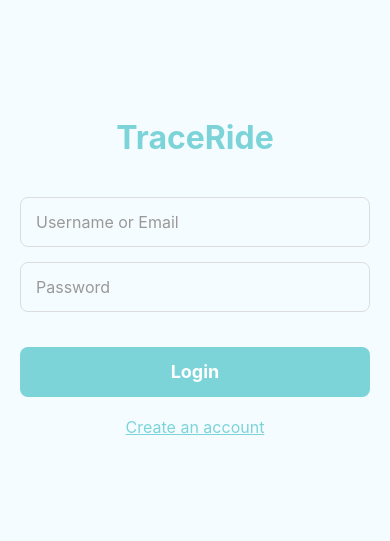
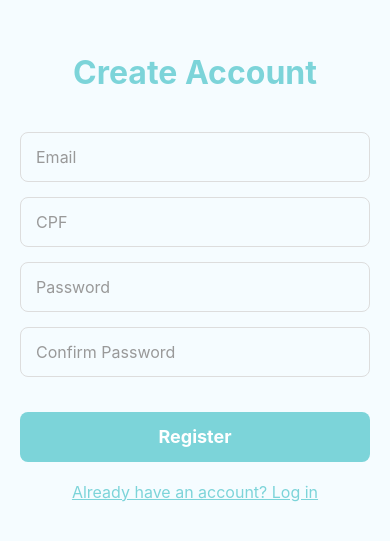
Before and after one commit to Victormiluu/TraceRideApp, a React Native app: screen /Register in a window 390 px wide. Shown: the part 145-686 px from the top of the page. Built offline with nearby package versions, Linux system fonts and the light colour scheme.

Commit message:
Ajustes e tela de criação da conta

```diff
--- a/App.tsx
+++ b/App.tsx
@@ -5,6 +5,7 @@ import { RootStackParamList } from './types';
 import LoginScreen from './src/screens/LoginScreean';
 import VehiclesScreen from './src/screens/VehiclesScreen';
 import VehicleMapScreen from './src/screens/VehicleMapScreen';
+import RegisterScreen from './src/screens/RegisterScreen';
 
 const Stack = createStackNavigator<RootStackParamList>();
 
@@ -27,6 +28,12 @@ export default function App() {
           component={VehicleMapScreen}
           options={{ title: 'Vehicle Location' }}
         />
+          <Stack.Screen
+        name="Register"
+        component={RegisterScreen}
+         options={{ headerShown: false }}
+
+      />
       </Stack.Navigator>
     </NavigationContainer>
   );
--- a/package.json
+++ b/package.json
@@ -9,18 +9,18 @@
     "web": "expo start --web"
   },
   "dependencies": {
+    "@expo/vector-icons": "^14.1.0",
     "@react-navigation/native": "^7.1.9",
     "@react-navigation/stack": "^7.3.2",
     "expo": "~53.0.9",
+    "expo-location": "~18.1.4",
     "expo-status-bar": "~2.2.3",
     "react": "19.0.0",
     "react-native": "0.79.2",
     "react-native-maps": "1.7.1",
     "react-native-safe-area-context": "5.4.0",
     "react-native-screens": "~4.10.0",
-    "react-native-vector-icons": "^10.2.0",
-    "expo-location": "~18.1.4",
-    "@expo/vector-icons": "^14.1.0"
+    "react-native-vector-icons": "^10.2.0"
   },
   "devDependencies": {
     "@babel/core": "^7.25.2",
--- a/src/screens/LoginScreean.tsx
+++ b/src/screens/LoginScreean.tsx
@@ -36,9 +36,10 @@ const LoginScreen = ({ navigation }: Props) => {
         <Text style={styles.buttonText}>Login</Text>
       </TouchableOpacity>
 
-      <TouchableOpacity onPress={() => console.log('Create account')}>
-        <Text style={styles.createAccountText}>Create an account</Text>
-      </TouchableOpacity>
+      <TouchableOpacity onPress={() => navigation.navigate('Register')}>
+  <Text style={styles.createAccountText}>Create an account</Text>
+</TouchableOpacity>
+
     </View>
   );
 };
--- /dev/null
+++ b/src/screens/RegisterScreen.tsx
@@ -0,0 +1,144 @@
+import React, { useState } from 'react';
+import { View, Text, TextInput, TouchableOpacity, StyleSheet, Alert } from 'react-native';
+import { StackNavigationProp } from '@react-navigation/stack';
+import { RootStackParamList } from '../../types';
+
+type RegisterScreenNavigationProp = StackNavigationProp<RootStackParamList, 'Register'>;
+
+type Props = {
+  navigation: RegisterScreenNavigationProp;
+};
+
+const primaryColor = '#7CD4D9';
+
+const RegisterScreen = ({ navigation }: Props) => {
+  const [email, setEmail] = useState('');
+  const [cpf, setCpf] = useState('');
+  const [password, setPassword] = useState('');
+  const [confirmPassword, setConfirmPassword] = useState('');
+
+  const [errors, setErrors] = useState({
+    email: false,
+    cpf: false,
+    password: false,
+    confirmPassword: false,
+  });
+
+  const handleRegister = () => {
+    const newErrors = {
+      email: !email,
+      cpf: !cpf,
+      password: !password,
+      confirmPassword: !confirmPassword || password !== confirmPassword,
+    };
+
+    setErrors(newErrors);
+
+    const hasErrors = Object.values(newErrors).some(Boolean);
+    if (hasErrors) {
+      Alert.alert('Error', 'Please fill all required fields.');
+      return;
+    }
+
+    console.log('Account created!');
+    navigation.replace('Login');
+  };
+
+  return (
+    <View style={styles.container}>
+      <Text style={styles.title}>Create Account</Text>
+
+      <TextInput
+        style={[styles.input, errors.email && styles.inputError]}
+        placeholder="Email"
+        placeholderTextColor="#999"
+        value={email}
+        onChangeText={setEmail}
+      />
+
+      <TextInput
+        style={[styles.input, errors.cpf && styles.inputError]}
+        placeholder="CPF"
+        placeholderTextColor="#999"
+        value={cpf}
+        onChangeText={setCpf}
+        keyboardType="numeric"
+      />
+
+      <TextInput
+        style={[styles.input, errors.password && styles.inputError]}
+        placeholder="Password"
+        placeholderTextColor="#999"
+        secureTextEntry
+        value={password}
+        onChangeText={setPassword}
+      />
+
+      <TextInput
+        style={[styles.input, errors.confirmPassword && styles.inputError]}
+        placeholder="Confirm Password"
+        placeholderTextColor="#999"
+        secureTextEntry
+        value={confirmPassword}
+        onChangeText={setConfirmPassword}
+      />
+
+      <TouchableOpacity style={styles.registerButton} onPress={handleRegister}>
+        <Text style={styles.buttonText}>Register</Text>
+      </TouchableOpacity>
+
+      <TouchableOpacity onPress={() => navigation.goBack()}>
+        <Text style={styles.loginLink}>Already have an account? Log in</Text>
+      </TouchableOpacity>
+    </View>
+  );
+};
+
+const styles = StyleSheet.create({
+  container: {
+    flex: 1,
+    justifyContent: 'center',
+    padding: 20,
+    backgroundColor: '#F5FCFF',
+  },
+  title: {
+    fontSize: 32,
+    fontWeight: 'bold',
+    color: primaryColor,
+    textAlign: 'center',
+    marginBottom: 40,
+  },
+  input: {
+    height: 50,
+    borderColor: '#DDD',
+    borderWidth: 1,
+    borderRadius: 8,
+    marginBottom: 15,
+    paddingHorizontal: 15,
+    fontSize: 16,
+  },
+  inputError: {
+    borderColor: 'red',
+  },
+  registerButton: {
+    height: 50,
+    backgroundColor: primaryColor,
+    borderRadius: 8,
+    justifyContent: 'center',
+    alignItems: 'center',
+    marginVertical: 20,
+  },
+  buttonText: {
+    color: 'white',
+    fontSize: 18,
+    fontWeight: 'bold',
+  },
+  loginLink: {
+    color: primaryColor,
+    textAlign: 'center',
+    fontSize: 16,
+    textDecorationLine: 'underline',
+  },
+});
+
+export default RegisterScreen;
--- a/types.ts
+++ b/types.ts
@@ -2,6 +2,7 @@ export type RootStackParamList = {
     Login: undefined;
     Vehicles: undefined;
     VehicleMap: { vehicleId: string };
+    Register: undefined;
   };
 
   export interface LatLng {
```
Also changed, not shown: src/screens/VehicleRegistrationScreen.tsx (+19 -7 lines).
